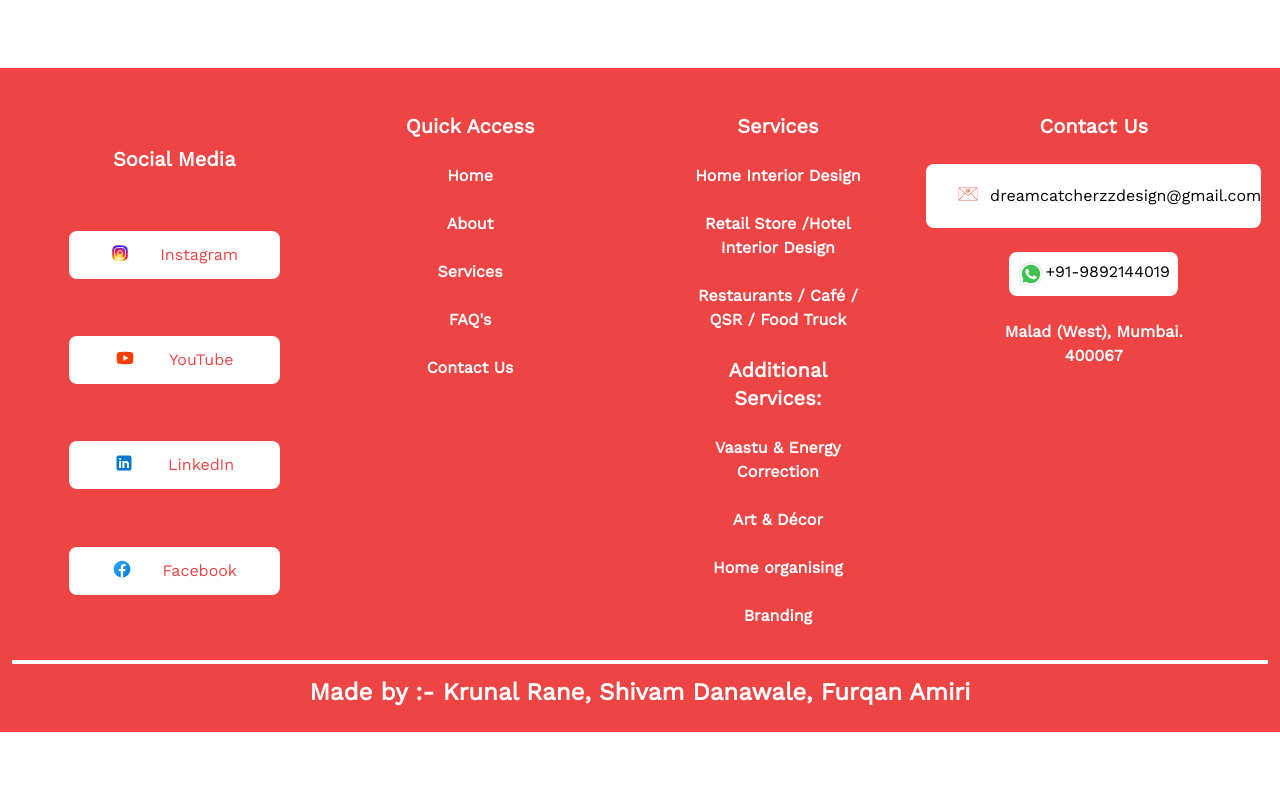
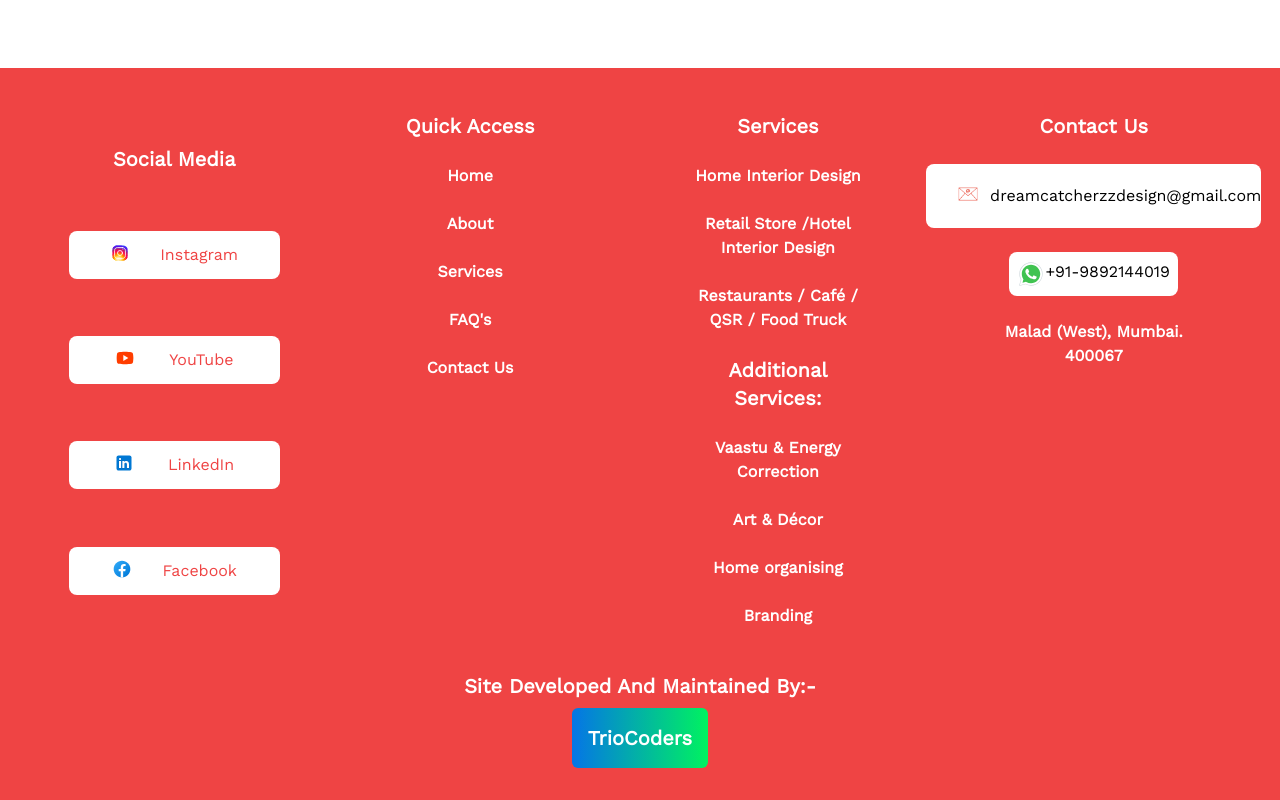
Before and after one commit to shivam1317/DreamCatcherzz, a React (Create React App) app: page /about in a window 1280 px wide. Shown: the part 1396-2196 px from the top of the page. Before the commit the page ends 2128 px from the top, so only its background shows below. Built offline with nearby package versions, Linux system fonts and the light colour scheme.

Commit message:
Changes in footer

```diff
--- a/src/components/Footer.jsx
+++ b/src/components/Footer.jsx
@@ -1,4 +1,5 @@
 import { NavLink, Link } from "react-router-dom";
+import "../css/footer.css";
 
 const Footer = () => {
   return (
@@ -140,28 +141,15 @@ const Footer = () => {
             Malad (West), Mumbai. 400067
           </p>
         </div>
-        <hr className="border-2 border-white w-full" />
-        <p className="text-white text-center w-full font-bold text-2xl my-3">
-          Made by :-{" "}
+        <p className="text-white text-center w-full font-bold text-xl my-3 flex justify-center items-center flex-col ">
+          <p>Site Developed And Maintained By:-</p>
           <a
-            href="https://www.linkedin.com/in/krunal-rane-4178a01b4/"
+            href="https://triocoders.netlify.com"
             target="_blank"
+            className="text-center bg-white p-4 rounded-md m-2 text-white developerBtn hover:text-gray-200"
+            rel="noreferrer"
           >
-            Krunal Rane
-          </a>
-          ,{" "}
-          <a
-            href="https://www.linkedin.com/in/shivam-danawale-b9a8a21b4/"
-            target="_blank"
-          >
-            Shivam Danawale
-          </a>
-          ,{" "}
-          <a
-            href="https://www.linkedin.com/in/furqan-amiri-499a66178/"
-            target="_blank"
-          >
-            Furqan Amiri
+            TrioCoders
           </a>
         </p>
       </div>
--- /dev/null
+++ b/src/css/footer.css
@@ -0,0 +1,13 @@
+.developerBtn {
+  background: #00f260; /* fallback for old browsers */
+  background: -webkit-linear-gradient(
+    to right,
+    #0575e6,
+    #00f260
+  ); /* Chrome 10-25, Safari 5.1-6 */
+  background: linear-gradient(
+    to right,
+    #0575e6,
+    #00f260
+  ); /* W3C, IE 10+/ Edge, Firefox 16+, Chrome 26+, Opera 12+, Safari 7+ */
+}
```
